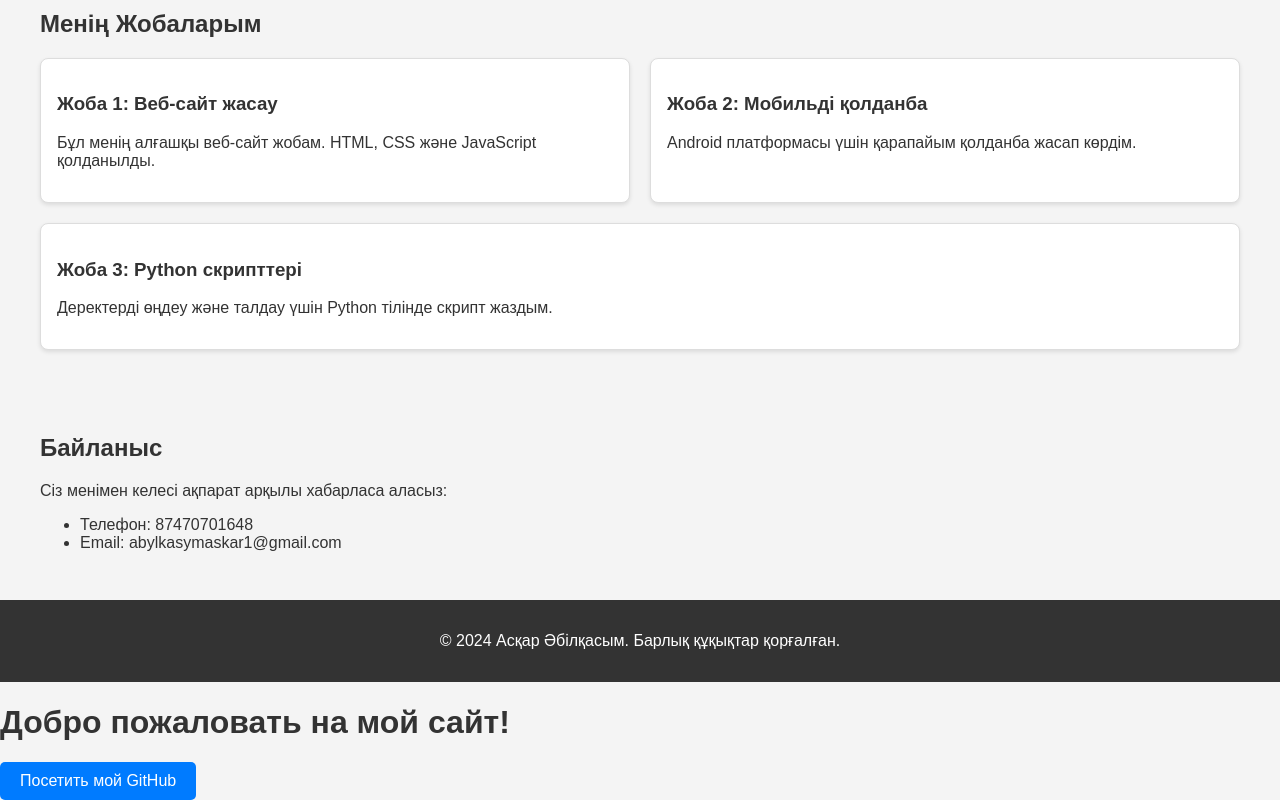
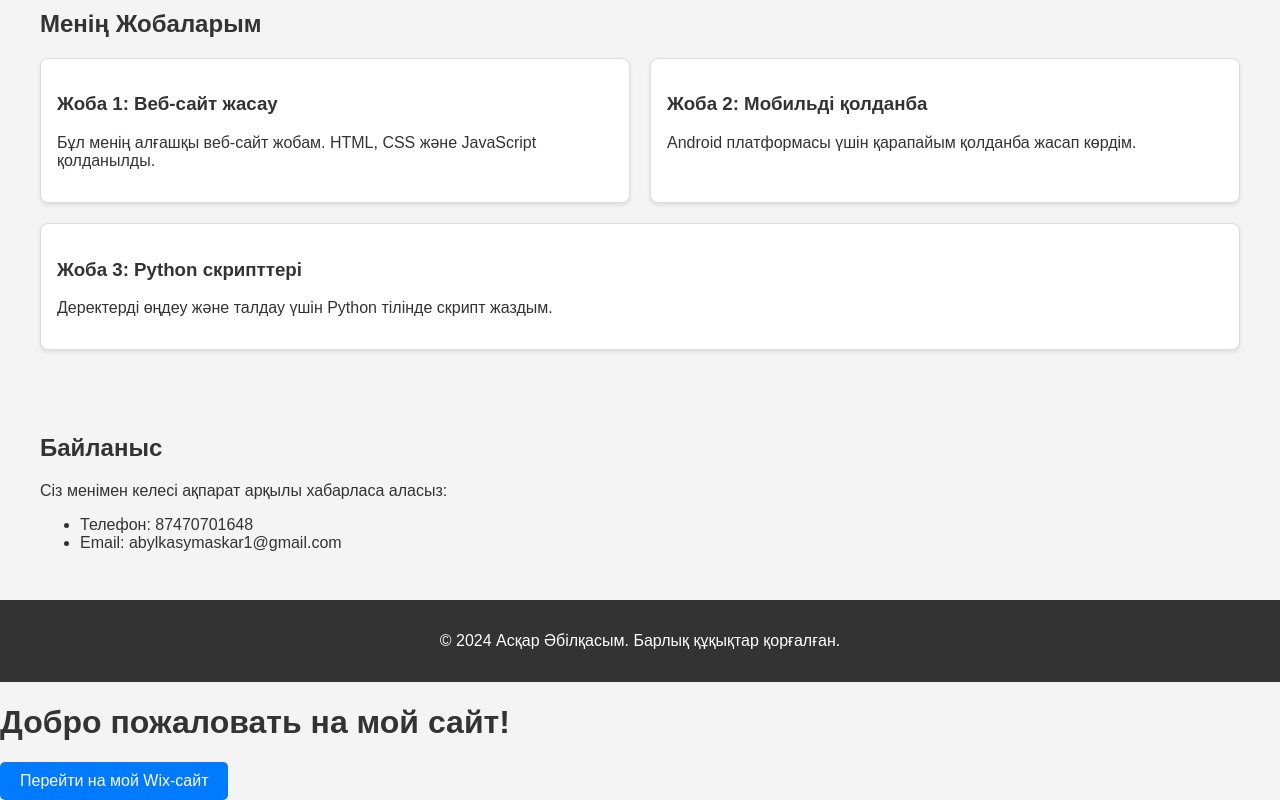
Before and after one commit to AskarAbylkasym/askar-abylkasym, a plain HTML site: page index.html in a window 1280 px wide. Shown: the part 366-1166 px from the top of the page. Drawn offline with Linux system fonts and the light colour scheme.

Commit message:
Update index.html

```diff
--- a/index.html
+++ b/index.html
@@ -124,6 +124,6 @@
 </head>
 <body>
     <h1>Добро пожаловать на мой сайт!</h1>
-    <a href="https://github.com/https://abylkasymaskar1.wixsite.com/askar06" class="button">Посетить мой GitHub</a>
+    <a href="https://abylkasymaskar1.wixsite.com/askar06" class="button">Перейти на мой Wix-сайт</a>
 </body>
 </html>
```
